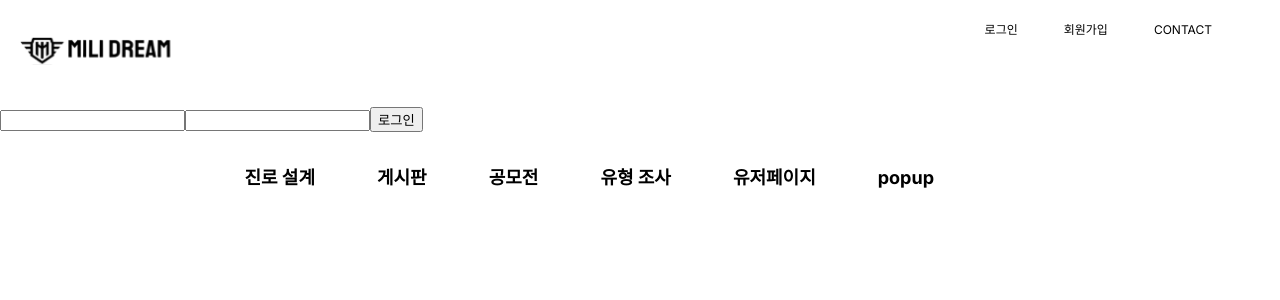
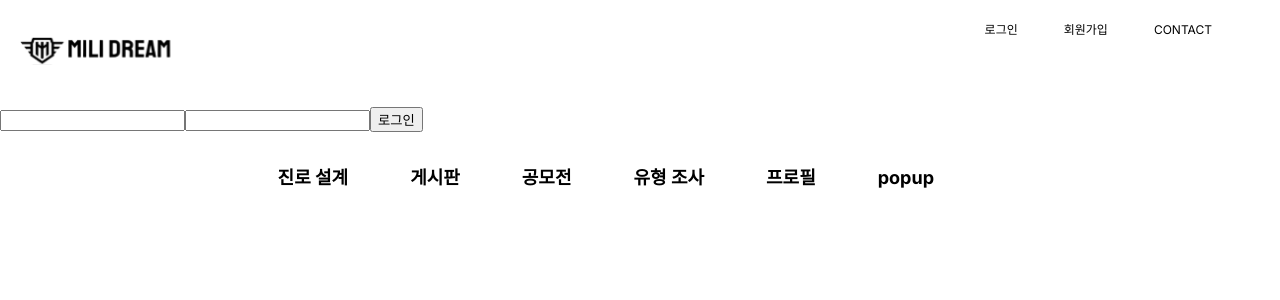
Before and after one commit to osamhack2022/WEB_MiliDream_Dreamers, a Next.js app in the folder frontend/: page /login in a window 1280 px wide. Shown: the top 300 px of the page. Built offline with nearby package versions, Linux system fonts and the light colour scheme; no server answers.

Commit message:
commit 46062c5 from @sonyrainy

```diff
--- a/frontend/components/NavBar.js
+++ b/frontend/components/NavBar.js
@@ -98,7 +98,7 @@ export default function NavBar() {
 
 					<li>
 						<Link href="/user/$[id]">
-							<a>유저페이지</a>
+							<a>프로필</a>
 						</Link>
 					</li>
 					<li>
```
